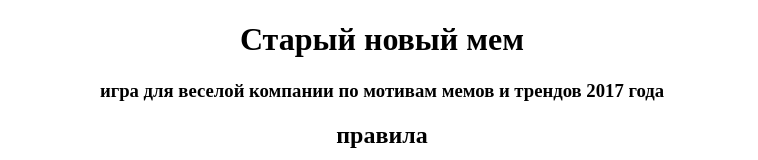
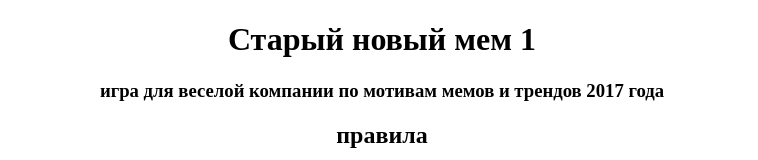
Before and after one commit to max75025/max75025.github.io, a plain HTML site: page index.html in a window 1280 px wide. Shown: the top 160 px of the page, without its empty margins (258-1016 px from the left). Drawn offline with Linux system fonts and the light colour scheme.

Commit message:
Update index.html

```diff
--- a/index.html
+++ b/index.html
@@ -10,7 +10,7 @@
 
 <body>
     <div id="main" class="main">
-        <h1>Старый новый мем</h1>
+        <h1>Старый новый мем 1</h1>
         <h3>игра для веселой компании по мотивам мемов и трендов 2017 года</h3>
         <h2>правила</h2>
         <p>участники по очереди получают карточки, читают вслух, что там написано, и выполняют задание</p>
```
